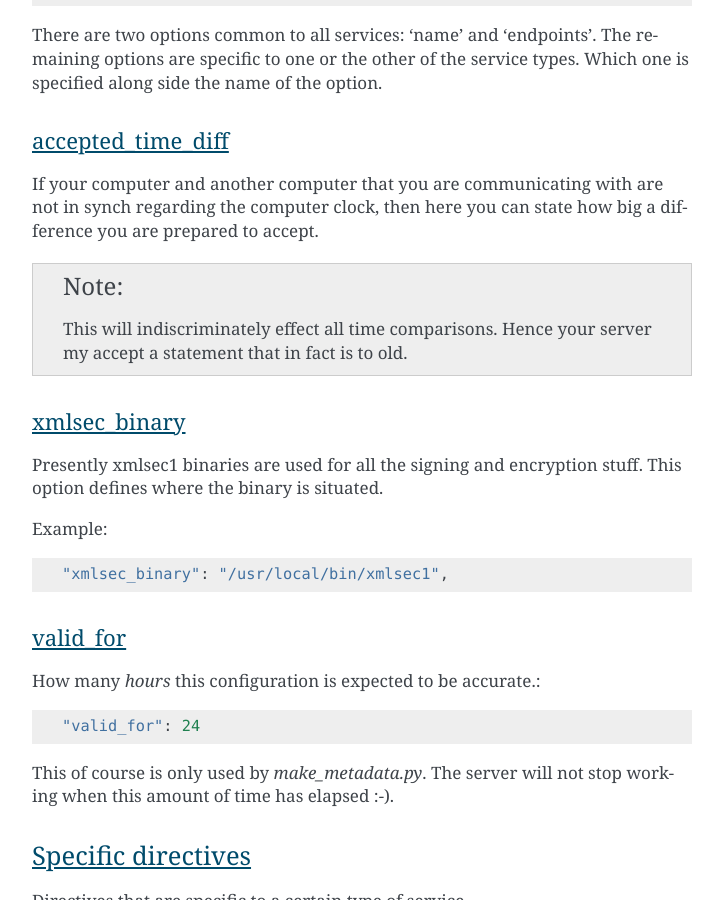
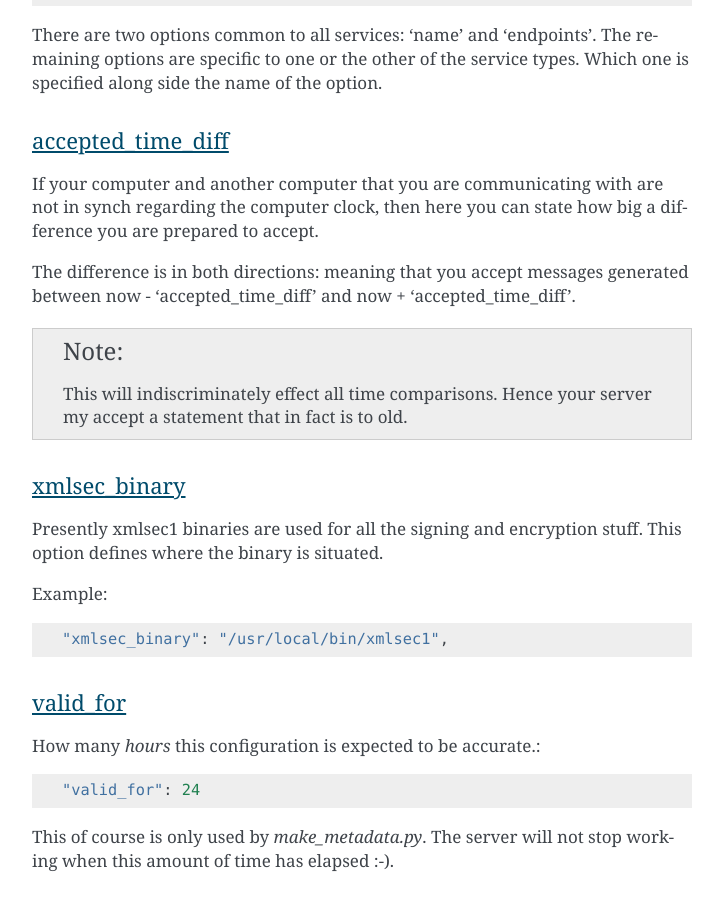
Before and after one commit to IdentityPython/pysaml2, a Sphinx documentation site: the page built from doc/howto/config.rst, in a window 1280 px wide and 900 px high, scrolled down 5671 px. Shown: the whole window, without its empty margins (388-1111 px from the left). Built offline with Sphinx 7.4.7, drawn with Linux system fonts in a browser that asks for light colours; pages that are not in the unit, such as notebooks, are missing from menus.

Commit message:
Clarify the accepted_time_diff
Accepted_time_diff is going both ways, meaning the time window of
acceptance is actually double the size of what is set in
acceptance_time_diff in the configuration file.

```diff
--- a/doc/howto/config.rst
+++ b/doc/howto/config.rst
@@ -236,6 +236,9 @@
 If your computer and another computer that you are communicating with are not
 in synch regarding the computer clock, then here you can state how big a
 difference you are prepared to accept.
+
+The difference is in both directions: meaning that you accept messages generated
+between now - 'accepted_time_diff' and now + 'accepted_time_diff'.
 
 .. note:: This will indiscriminately effect all time comparisons.
     Hence your server my accept a statement that in fact is to old.
```
